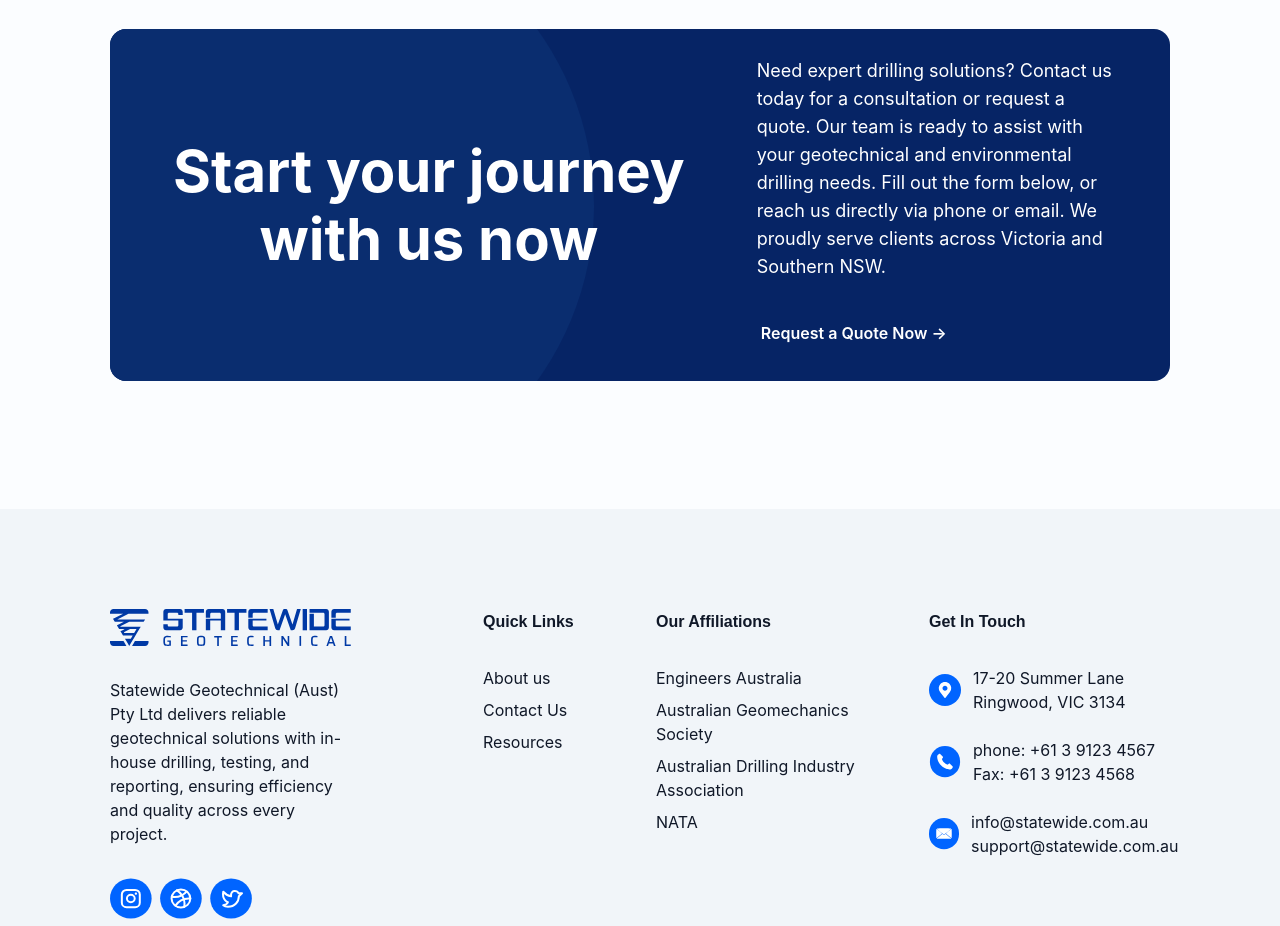
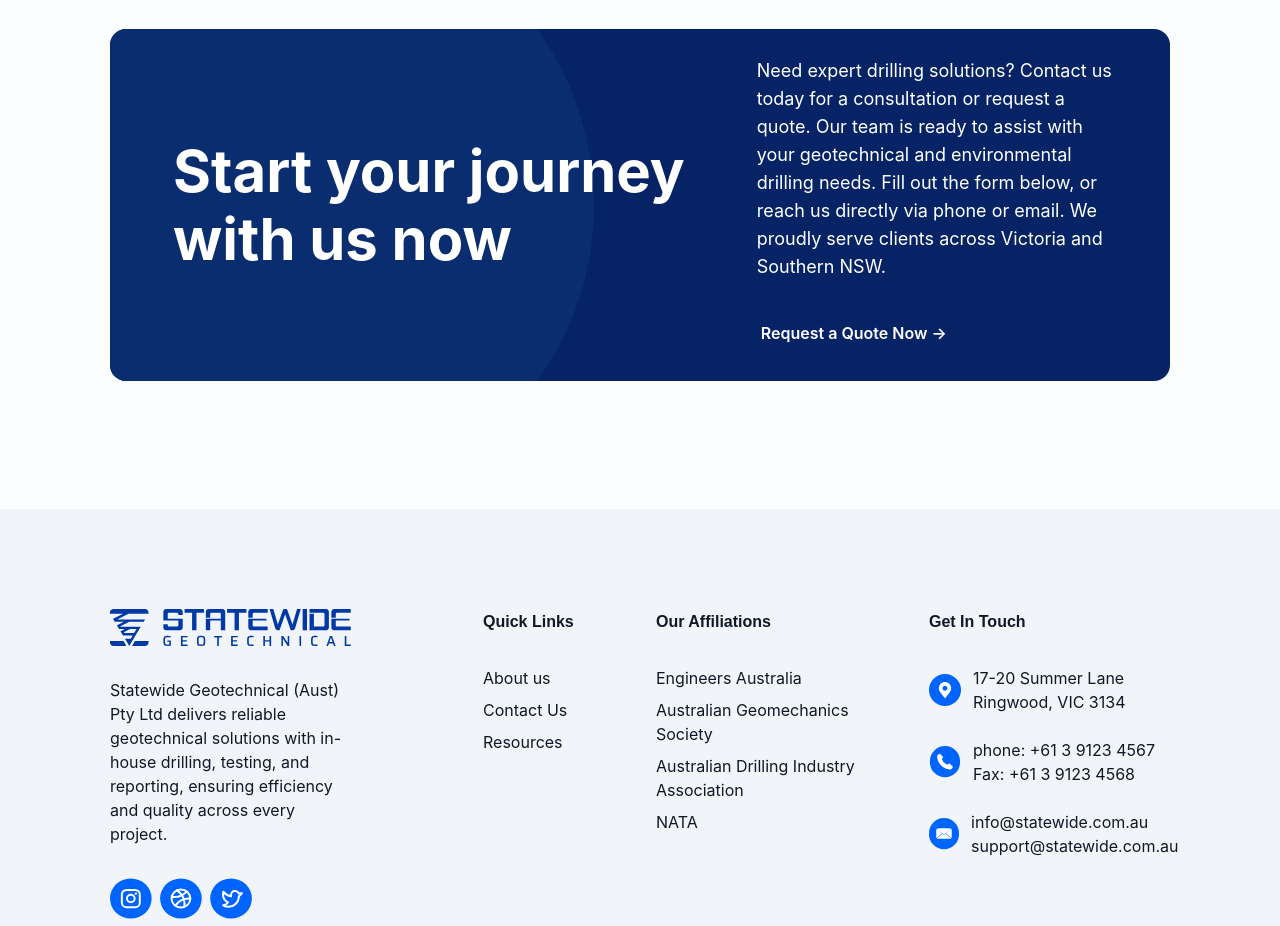
Before and after one commit to tharanga-madurapperuma/statewide-geotechnical_construction-site, a React (Vite) app: page / in a window 1280 px wide. Shown: the part 3600-4526 px from the top of the page. Built offline with nearby package versions, Linux system fonts and the light colour scheme.

Commit message:
call box alignment

```diff
--- a/src/components/callbox/Callbox.jsx
+++ b/src/components/callbox/Callbox.jsx
@@ -11,7 +11,7 @@ const CTAComponent = () => {
       ></div>
 
       {/* Left section */}
-      <div className="flex py-2 text-center my-6 px-[36px] md:pl-[55px]">
+      <div className="flex py-2 text-left my-6 px-[36px] md:pl-[55px]">
         <h1 className="text-[32px] sm:text-[36px] md:text-[45px] lg:text-[58px] leading-[36px] sm:leading-[46px] md:leading-[68px] font-bold">
           Start your journey <br />
           with us now
```
